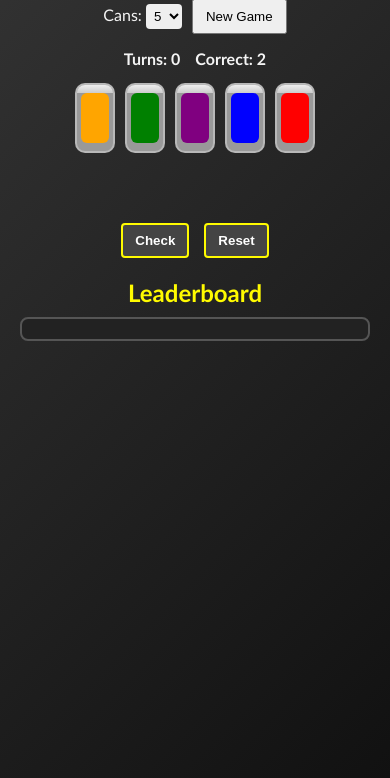
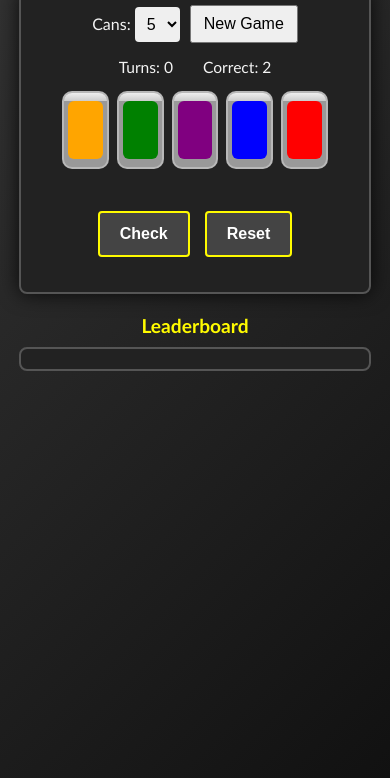
Before and after one commit to moinmir/ClashOfCans, a website: page public/index.html in a window 390 px wide. Shown: the part 66-844 px from the top of the page. Drawn offline with Linux system fonts and the light colour scheme; no server answers.

Commit message:
optimize for mobile

```diff
--- a/public/index.html
+++ b/public/index.html
@@ -1,8 +1,8 @@
 <!DOCTYPE html>
 <html lang="en">
 <head>
-  <meta charset="UTF-8" />
-  <title>Tin Can Shuffle</title>
+  <meta charset="UTF-8" name="viewport" content="width=device-width, initial-scale=1.0, maximum-scale=1.0, user-scalable=no" />
+  <title>Clash of Cans</title>
   <link rel="stylesheet" href="style.css" />
 </head>
 <body>
--- a/public/style.css
+++ b/public/style.css
@@ -3,6 +3,9 @@
   margin: 0;
   padding: 0;
   box-sizing: border-box;
+  -webkit-touch-callout: none;
+  -webkit-user-select: none;
+  user-select: none;
 }
 
 /* Body styling */
@@ -14,15 +17,17 @@ body {
   display: flex;
   flex-direction: column;
   align-items: center;
-  padding: 20px;
+  padding: 10px;
+  touch-action: none;
 }
 
 /* Title */
 .retro-title {
-  font-size: 2rem;
+  font-size: clamp(1.5rem, 5vw, 2rem);
   margin-bottom: 15px;
   color: #fffb00;
   text-shadow: 2px 2px #333;
+  text-align: center;
 }
 
 /* Game Wrapper */
@@ -30,9 +35,8 @@ body {
   background: #222;
   border: 2px solid #555;
   border-radius: 8px;
-  max-width: 600px;
-  width: 100%;
-  padding: 20px;
+  width: min(600px, 95%);
+  padding: 15px;
   box-shadow: 0 0 20px rgba(0,0,0,0.8);
   margin-bottom: 20px;
 }
@@ -46,13 +50,17 @@ body {
   gap: 10px;
   margin-bottom: 15px;
 }
+
 .controls select {
-  padding: 4px;
+  padding: 8px;
   border-radius: 4px;
   border: none;
+  font-size: 16px; /* Prevents iOS zoom on focus */
 }
+
 .controls button {
   padding: 8px 12px;
+  font-size: 16px;
 }
 
 /* Stats row */
@@ -61,38 +69,34 @@ body {
   justify-content: center;
   gap: 30px;
   margin-bottom: 15px;
-}
-.stat {
-  font-weight: bold;
-  font-size: 1rem;
+  font-size: clamp(0.9rem, 4vw, 1rem);
 }
 
 /* Cans Container */
 .cans-container {
   display: flex;
   flex-wrap: wrap;
-  gap: 10px;
+  gap: clamp(5px, 2vw, 10px);
   justify-content: center;
-  min-height: 120px;
+  min-height: 100px;
   margin-bottom: 20px;
+  touch-action: none;
 }
 
 /* The "can" look */
 .can {
-  width: 50px;
-  height: 90px;
+  width: clamp(40px, 12vw, 50px);
+  height: clamp(70px, 20vw, 90px);
   background: #999;
   border-radius: 10px;
   position: relative;
   cursor: grab;
   transition: transform 0.2s ease, opacity 0.2s ease;
   border: 2px solid rgba(255, 255, 255, 0.3);
-}
-.can:hover {
-  transform: scale(1.05);
+  touch-action: none;
 }
 
-/* The color overlay (the can's actual color) */
+/* Rest of your existing can styles remain the same */
 .can::before {
   content: "";
   position: absolute;
@@ -100,11 +104,10 @@ body {
   left: 4px;
   right: 4px;
   bottom: 8px;
-  background: currentColor; /* We'll set .style.color to the chosen color in JS */
+  background: currentColor;
   border-radius: 6px;
 }
 
-/* The top ring of the can */
 .can::after {
   content: "";
   position: absolute;
@@ -116,7 +119,6 @@ body {
   border-radius: 10px 10px 0 0;
 }
 
-/* Dragging state: vanish so we see the slot open */
 .can.dragging {
   opacity: 0;
   cursor: grabbing;
@@ -129,8 +131,9 @@ body {
   justify-content: center;
   margin-bottom: 20px;
 }
+
 .actions button {
-  padding: 8px 12px;
+  padding: 12px 20px;
   border: 2px solid #fffb00;
   background: #444;
   color: #fff;
@@ -138,9 +141,16 @@ body {
   font-weight: bold;
   cursor: pointer;
   transition: background 0.2s;
+  font-size: 16px;
 }
+
 .actions button:hover {
   background: #666;
+}
+
+.actions button:active {
+  background: #555;
+  transform: scale(0.98);
 }
 
 /* Name form */
@@ -149,23 +159,27 @@ body {
   text-align: center;
   margin-bottom: 10px;
 }
+
 .name-form input {
-  padding: 6px;
+  padding: 8px;
   border-radius: 4px;
   border: none;
   margin: 0 8px;
+  font-size: 16px;
 }
 
 /* Scoreboard */
 .scoreboard {
-  max-width: 600px;
-  width: 100%;
+  width: min(600px, 95%);
 }
+
 .scoreboard h2 {
   text-align: center;
   margin-bottom: 10px;
   color: #fffb00;
+  font-size: clamp(1.2rem, 4vw, 1.5rem);
 }
+
 .scoreboard-list {
   background: #222;
   border: 2px solid #555;
@@ -173,44 +187,24 @@ body {
   padding: 10px;
   max-height: 200px;
   overflow-y: auto;
+  -webkit-overflow-scrolling: touch;
 }
+
 .scoreboard-list table {
   width: 100%;
   border-collapse: collapse;
   color: #f4f4f4;
+  font-size: clamp(0.9rem, 3.5vw, 1rem);
 }
+
 .scoreboard-list th, .scoreboard-list td {
   text-align: left;
   padding: 5px;
   border-bottom: 1px solid #444;
 }
+
 .scoreboard-list tr:hover {
   background: #2e2e2e;
 }
 
-/* Responsive: remove the "box" on smaller screens */
-@media (max-width: 600px) {
-  .game-wrapper {
-    background: none;
-    border: none;
-    box-shadow: none;
-    padding: 0;
-    margin-bottom: 10px;
-  }
-  .retro-title {
-    font-size: 1.6rem;
-  }
-  .can {
-    width: 40px;
-    height: 70px;
-  }
-  .stats-row {
-    gap: 15px;
-  }
-  .actions {
-    margin-bottom: 10px;
-  }
-  .scoreboard {
-    max-width: 100%;
-  }
-}
+/* Remove old media queries as we're using clamp() and min() now */
```
